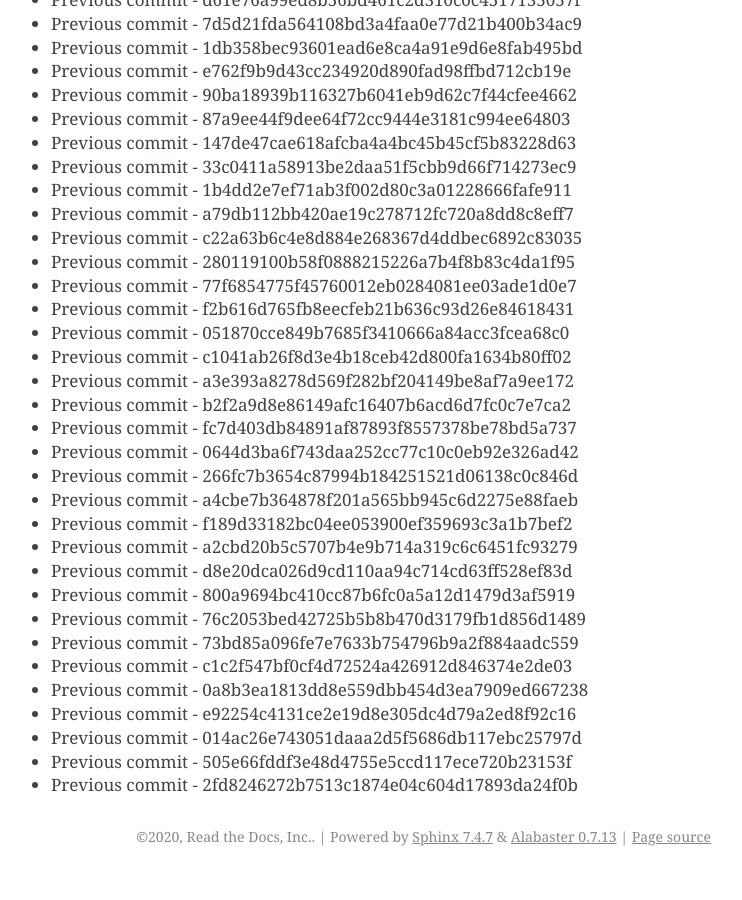
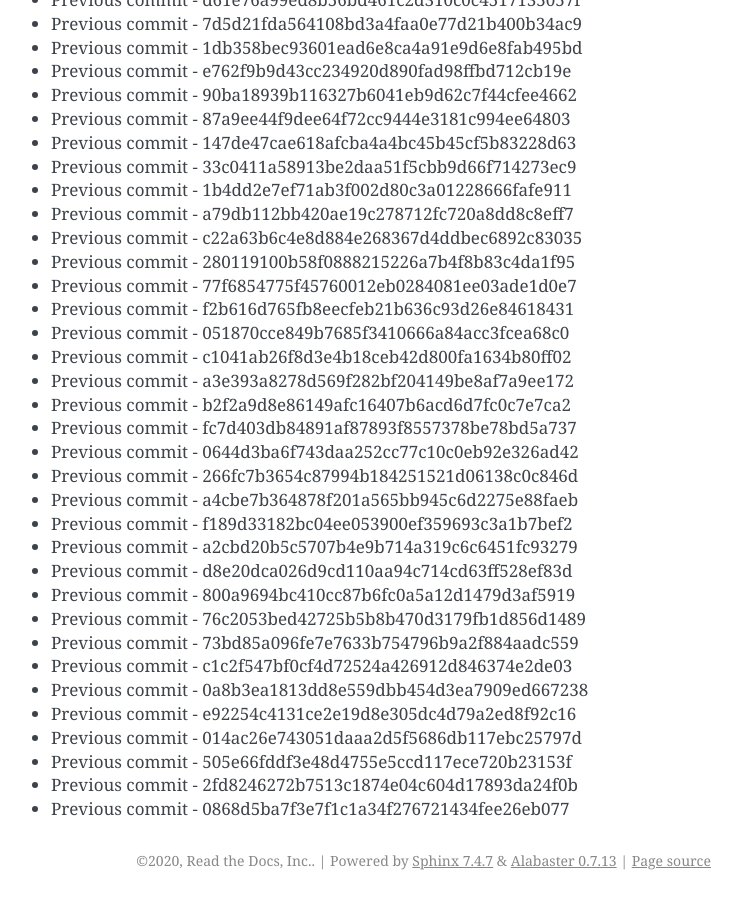
Before and after one commit to readthedocs/rtd-git-stresstest, a Sphinx documentation site: the page built from docs/updates.rst, in a window 1280 px wide and 900 px high, scrolled down 66668 px. Shown: the whole window, without its empty margins (399-1141 px from the left). Built offline with Sphinx 7.4.7, drawn with Linux system fonts in a browser that asks for light colours; before the commit the page ends 67544 px from its top, so only the background shows below that.

Commit message:
Generating commit from previous: 0868d5ba7f3e7f1c1a34f276721434fee26eb077

```diff
--- a/docs/updates.rst
+++ b/docs/updates.rst
@@ -2833,3 +2833,4 @@ It can be tested for any performance characteristics.
 * Previous commit - 014ac26e743051daaa2d5f5686db117ebc25797d
 * Previous commit - 505e66fddf3e48d4755e5ccd117ece720b23153f
 * Previous commit - 2fd8246272b7513c1874e04c604d17893da24f0b
+* Previous commit - 0868d5ba7f3e7f1c1a34f276721434fee26eb077
```
